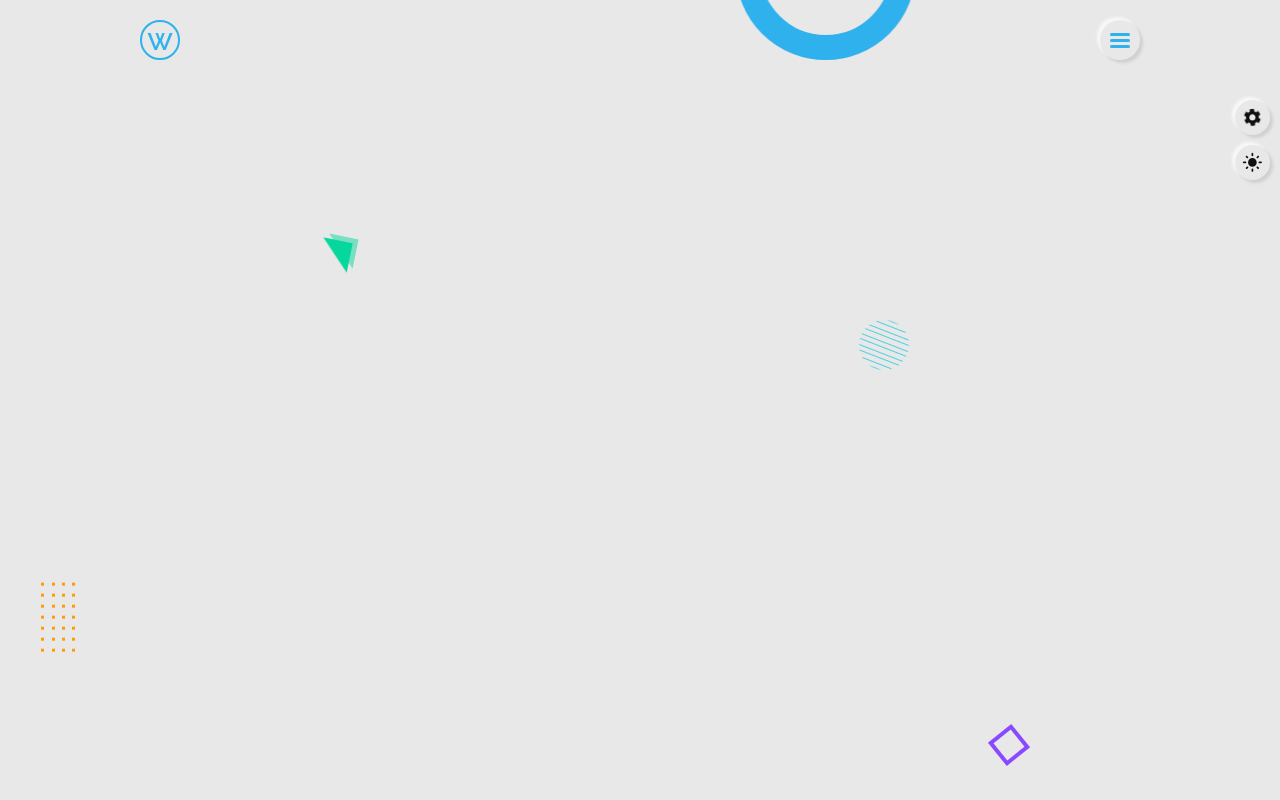
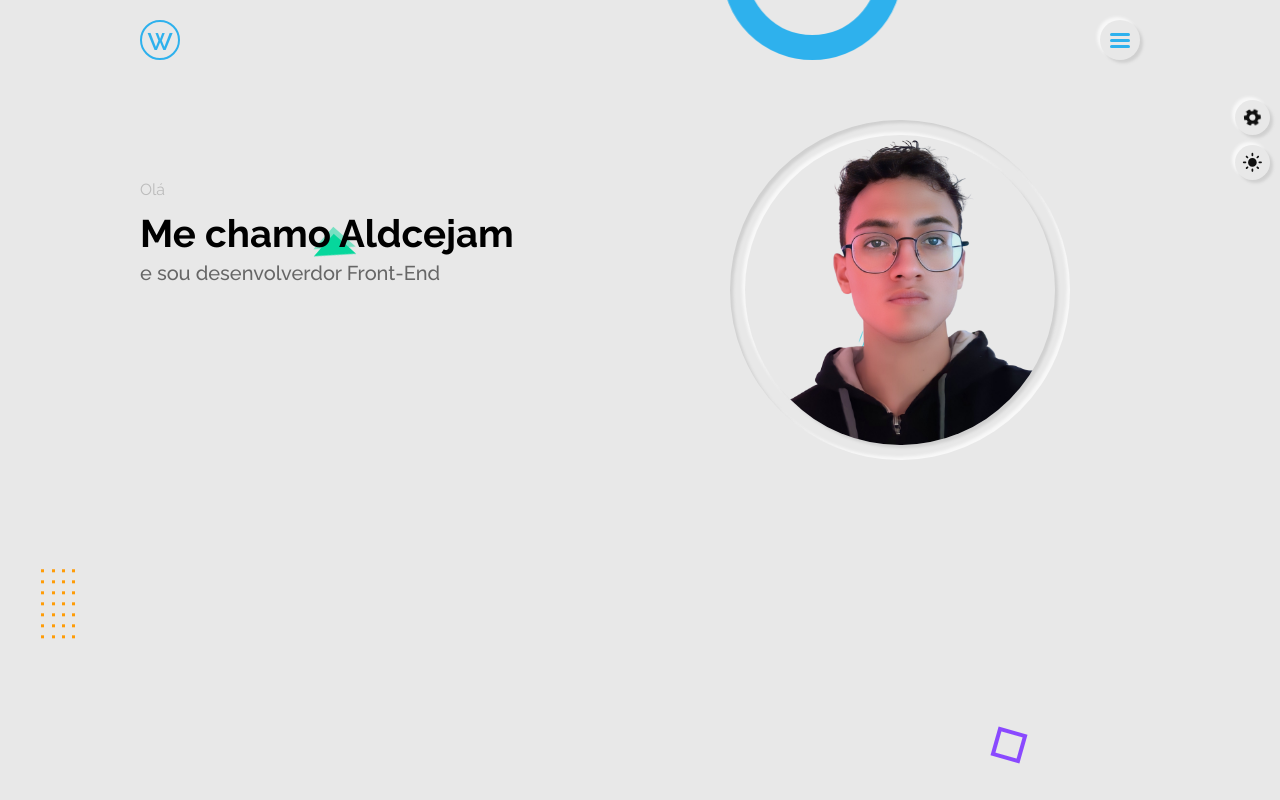
Before and after one commit to aldcejam/Portfolio-Next, a Next.js app: page / in a window 1280 px wide. Built offline with nearby package versions, Linux system fonts and the light colour scheme.

Commit message:
Img Profile Index Text Index

```diff
--- /dev/null
+++ b/src/components/MainProfile/MainProfile.tsx
@@ -0,0 +1,14 @@
+import Image from "next/image";
+import { StyledMainProfileRounded } from "./Styled.MainProfile";
+
+const MainProfileRounded = ()=>{
+    return(
+        <StyledMainProfileRounded>
+            <div>
+                <Image src={'/profile-pic.png'} layout='fill' width={300} height={300}/>
+            </div>
+        </StyledMainProfileRounded>
+    )
+}
+
+export default MainProfileRounded;
--- /dev/null
+++ b/src/components/MainProfile/Styled.MainProfile.tsx
@@ -0,0 +1,19 @@
+import { styled } from "@mui/material";
+
+export const StyledMainProfileRounded = styled('div')`
+    width: clamp(270px, 30vw, 340px);
+    height: clamp(270px, 30vw, 340px);
+    border-radius: 1000px;
+    display: flex;
+    align-items: center;
+    justify-content: center;
+    box-shadow: ${(props)=> props.theme.shadows[1]};
+    div{
+        box-shadow: ${(props)=> props.theme.shadows[3]};
+        overflow: hidden;
+        border-radius: 1000px;
+        width: clamp(240px, 28vw, 310px);
+        height: clamp(240px, 28vw, 310px);
+        position: relative;
+    }
+`
--- a/src/components/MenuBurguer/MenuBurguer.tsx
+++ b/src/components/MenuBurguer/MenuBurguer.tsx
@@ -1,19 +1,37 @@
+import { Modal } from "@mui/material"
+import { useState } from "react"
 import StyledMenuBurguer from "./Styled.MenuBurguer"
 
-interface IMenuBurguer{
-    menuisactive:boolean
+interface IMenuBurguer {
+    menuisactive: boolean
     setmenuisative: any
 }
 
-const MenuBurguer = ({menuisactive, setmenuisative}:IMenuBurguer) => {
+const MenuBurguer = ({ menuisactive, setmenuisative }: IMenuBurguer) => {
 
+    const [modalMenuBurguer, setmModalMenuBurguer] = useState(false)
+
+    const ToggleMenuBurguer = ()=>{
+        menuisactive ? setmenuisative(false) : setmenuisative(true)
+        modalMenuBurguer ? setmModalMenuBurguer(false) : setmModalMenuBurguer(true)
+
+    }
 
     return (
-        <StyledMenuBurguer className="hover-in-shadow" menuisactive={menuisactive.toString()} onClick={() => menuisactive ? setmenuisative(false) : setmenuisative(true)}>
-            <div className="line"></div>
-            <div className="line"></div>
-            <div className="line"></div>
-        </StyledMenuBurguer>
+        <>
+            <StyledMenuBurguer className="hover-in-shadow" menuisactive={menuisactive.toString()} onClick={() => ToggleMenuBurguer()}>
+                <div className="line"></div>
+                <div className="line"></div>
+                <div className="line"></div>
+            </StyledMenuBurguer>
+            <Modal
+                sx={{zIndex:2}}
+                open={modalMenuBurguer}
+            >
+                <div></div>
+
+            </Modal>
+        </>
 
     )
 }
--- a/src/components/SettingsButtons/Styled.SettingsButtons.tsx
+++ b/src/components/SettingsButtons/Styled.SettingsButtons.tsx
@@ -6,6 +6,7 @@ interface IStyledSettingsButtons {
 
 export const StyledSettingsButtons = styled("div")<IStyledSettingsButtons>(({ displaysettingisactive, ...props }) => `
   position: fixed;
+  z-index: 999;
   display: flex;
   color: ${props.theme.palette.primary.contrastText};
   right: ${displaysettingisactive == 'true' ? '10px' : '-165px'};
--- a/src/pages/index.tsx
+++ b/src/pages/index.tsx
@@ -1,14 +1,24 @@
 import type { NextPage } from 'next'
 import Head from 'next/head'
 import Image from 'next/image'
+import MainProfileRounded from '../components/MainProfile/MainProfile'
 import BackgroundGeometric from '../partils/BackgroundGeometric/BackgroundGeometric'
-import { StyledIndex } from '../styles/Styled.index'
+import { PositionMainProfileRounded, StyledIndex } from '../styles/Styled.index'
 
 const Home: NextPage = () => {
   return (
     <>
       <BackgroundGeometric />
       <StyledIndex>
+        <PositionMainProfileRounded>
+          <MainProfileRounded />
+        </PositionMainProfileRounded>
+        <div className='presentation'>
+          <span>Olá</span>
+          <h1>Me chamo Aldcejam</h1>
+          <h2>e sou desenvolverdor Front-End</h2>
+        </div>
+
       </StyledIndex>
     </>
   )
--- a/src/styles/Styled.index.tsx
+++ b/src/styles/Styled.index.tsx
@@ -3,4 +3,42 @@ import { styled } from "@mui/material";
 export const StyledIndex = styled('div')`
     position: relative;
 
+    .presentation{
+        margin-top: -28%;
+        ${(props)=> props.theme.breakpoints.down('md')}{
+            width: min(100%,300px);
+        }
+        ${(props) => props.theme.breakpoints.down('md')}{
+
+            margin: 10% auto;
+        }
+        span{
+            text-transform: uppercasex;
+            color: #bbbbbb;
+        }
+        h1{
+            color: ${(props) => props.theme.palette.text.primary};
+            font-size: clamp(30px, 3vw, 50px);
+            margin: 12px 0 0 0px;
+        }
+        h2{
+            margin: 5px 0;
+            color: ${(props) => props.theme.palette.text.secondary};
+            font-size: clamp(14px, 2vw, 20px);
+            font-weight: 500;
+
+        }
+    }
+
 `
+
+export const PositionMainProfileRounded = styled('div')`
+    width: clamp(240px, 30vw, 340px);
+    margin: 6% 7% auto auto;
+
+    ${(props) => props.theme.breakpoints.down('md')}{
+
+            margin: 10% auto;
+        }
+
+`
--- a/src/themes/Dark.ts
+++ b/src/themes/Dark.ts
@@ -22,9 +22,18 @@ export const DarkTheme = (name: any) => {
       },
       text: {
         /* title */
-        primary: "#4D4D4D",
+        primary: "#ffffff",
         /* Subtitle */
-        secondary: "#575757",
+        secondary: "#666666",
+      },
+    },
+    breakpoints: {
+      values: {
+        xs: 0,
+        sm: 600,
+        md: 768,
+        lg: 1200,
+        xl: 1536,
       },
     },
     shadows: [
@@ -32,7 +41,7 @@ export const DarkTheme = (name: any) => {
       /* inner-shadow */
       "inset 3px 3px 3px #222327, inset -3px -3px 3px #363636",
       /* inner-shadow-0 */
-      "inset 3px 3px 3px #222327, inset 3px 3px 3px #363636",
+      "inset 3px 3px 3px #222327, inset 3px 3px 3px #222327",
       /* outer-shadow */
       "3px 3px 3px #222327, -3px -3px 3px #363636",
       /* outer-shadow-0 */
--- a/src/themes/Light.ts
+++ b/src/themes/Light.ts
@@ -23,12 +23,20 @@ export const LightTheme = (mainColor:string) => {
       },
       text: {
         /* title */
-        primary: "#4D4D4D",
+        primary: "#000000",
         /* Subtitle */
-        secondary: "#575757",
+        secondary: "#666666",
       },
     },
-
+    breakpoints: {
+      values: {
+        xs: 0,
+        sm: 600,
+        md: 768,
+        lg: 1200,
+        xl: 1536,
+      },
+    },
     shadows: [
       "none",
       /* inner-shadow */
```
Also changed, not shown: public/profile-pic.png (added).
